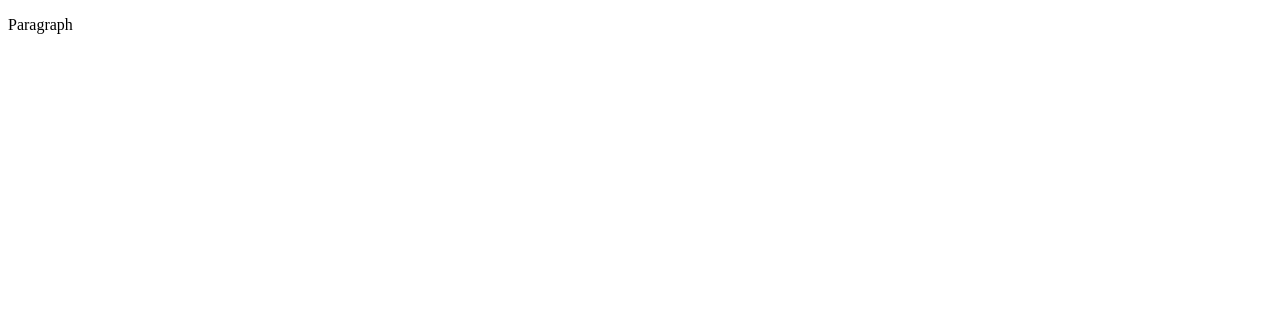
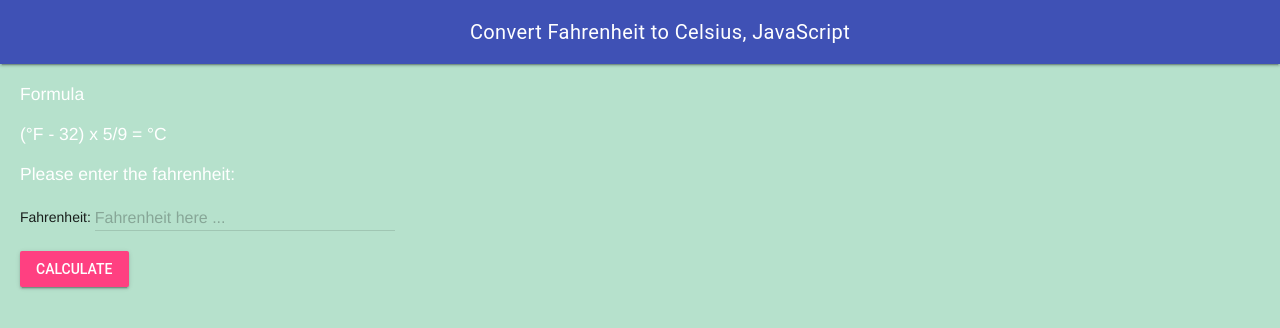
Before and after one commit to MTHS-ICD2O-1-2023/ICD2O-Unit-3-04-manya-feng, a plain HTML site: page index.html in a window 1280 px wide. Drawn offline with nearby package versions, Linux system fonts and the light colour scheme.

Commit message:
change css

```diff
--- a/css/style.css
+++ b/css/style.css
@@ -1,4 +1,41 @@
-/* Created by: Mr. Coxall
-* Created on: Sep 2020
+/* Created by: Manya
+* Created on: Apr 2024
 * This file contains the CSS for index.html
 */
+
+.mdl-layout__header-row {
+  justify-content: center;
+  padding: 0;
+}
+
+.mdl-layout__content {
+  padding-left: 15pt;
+  padding-right: 15pt;
+  padding-top: 15pt;
+}
+
+.mdl-textfield__error {
+  color: rgb(155, 169, 90);
+}
+
+.page-content {
+  color: white;
+  font-family: Helvetica, Arial, sans-serif;
+  font-size: 1.25rem;
+}
+
+.page-content-answer {
+  color: rgb(0 0 0);
+  font-family: Helvetica, Arial, sans-serif;
+  font-size: 1.25rem;
+}
+
+img {
+  height: auto;
+  width: 250px;
+  float: right;
+}
+
+body {
+  background-color: rgb(182, 225, 204);
+}
--- a/index.html
+++ b/index.html
@@ -1,9 +1,55 @@
 <!DOCTYPE html>
 <html>
   <head>
-    <title>Title</title>
-  </head>
-  <body>
-    <p>Paragraph</p>
+    <meta charset="utf-8" />
+    <meta name="description" content="Convert Fahrenheit to Celsius, in JavaScript" />
+    <meta name="keywords" content="mths, icd2o" />
+    <meta name="author" content="Manya" />
+    <meta name="viewport" content="width=device-width, initial-scale=1.0" />
+    <link rel="stylesheet" href="./css/style.css" />
+    <link rel="stylesheet" href="https://fonts.googleapis.com/icon?family=Material+Icons" />
+    <link rel="stylesheet" href="https://code.getmdl.io/1.3.0/material.indigo-pink.min.css" />
+    <link rel="apple-touch-icon" sizes="180x180" href="apple-touch-icon.png" />
+    <link rel="icon" type="image/png" sizes="32x32" href="favicon-32x32.png" />
+    <link rel="icon" type="image/png" sizes="16x16" href="favicon-16x16.png" />
+    <link rel="manifest" href="site.webmanifest" />
+    <title>Convert Fahrenheit to Celsius, in JavaScript</title>
+    </head>
+    <body>
+      <script defer src="https://code.getmdl.io/1.3.0/material.min.js"></script>
+      <script src="./js/script.js"></script>
+      <div class="mdl-layout mdl-js-layout mdl-layout--fixed-header">
+        <header class="mdl-layout__header">
+          <div class="mdl-layout__header-row">
+            <span class="mdl-layout-title">Convert Fahrenheit to Celsius, JavaScript</span>
+          </div>
+        </header>
+        <main class="mdl-layout__content">
+          <div class="page-content">Formula</div>
+          <br />
+          <div class="page-content">(°F - 32) x 5/9 = °C</div>
+          <br />
+          <div class="page-content">Please enter the fahrenheit:</div>
+          <form action="#">
+            Fahrenheit:
+            <div class="mdl-textfield mdl-js-textfield">
+              <input class="mdl-textfield__input" type="number" pattern="-?[0-9]*(\.[0-9]+)?" id="fahrenheit-of-temperature" step="0.001" />
+              <label class="mdl-textfield__label" for="radius-number">Fahrenheit here ...</label>
+              <span class="mdl-textfield__error">Input is not a number.</span>
+            </div>
+            </form>
+            <!-- Accent-colored raised button with ripple -->
+            <button class="mdl-button mdl-js-button mdl-button--raised mdl-js-ripple-effect mdl-button--accent"
+              onclick="calculateFahrenheitToCelsius()" type="button">
+              Calculate
+            </button>
+            </form>
+            <br />
+            <br />
+            <div class="page-content-answer">
+          <div id="celsius"></div>
+        </div>
+      </main>
+    </div>
   </body>
 </html>
--- a/js/script.js
+++ b/js/script.js
@@ -1,5 +1,21 @@
-// Copyright (c) 2020 Mr. Coxall All rights reserved
+// Copyright (c) 2024 Manya All rights reserved
 //
-// Created by: Mr. Coxall
-// Created on: Sep 2020
+// Created by: Manya
+// Created on: Apr 2024
 // This file contains the JS functions for index.html
+
+"use strict"
+
+/**
+ * This function calculates fahrenheit to celsius.
+ */
+function calculateFahrenheitToCelsius() {
+  // input
+  const fahrenheitOfTemperature = parseFloat(document.getElementById("fahrenheit-of-temperature").value)
+
+  // process
+  const fahrenheitToCelsius = (fahrenheitOfTemperature - 32) * 5/9
+
+  // output
+  document.getElementById('celsius').innerHTML = 'Celsius is: ' + fahrenheitToCelsius.toFixed(3) + '°C'
+}
```
Also changed, not shown: android-chrome-192x192.png (added), android-chrome-512x512.png (added), apple-touch-icon.png (added), favicon-16x16.png (added), favicon-32x32.png (added), favicon.ico (added), site.webmanifest (added), 2 other files.
